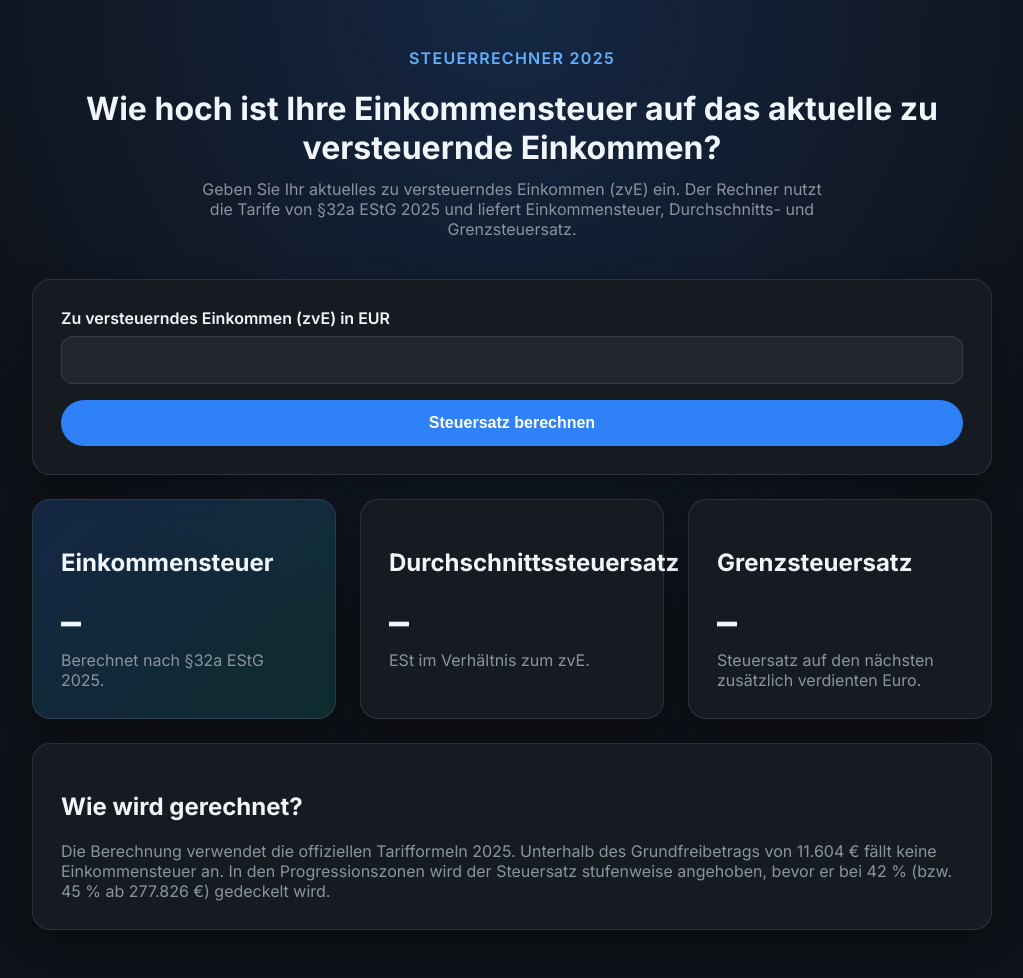
After one commit to magnus-hg/finanzresilienz, a Flask app: page /steuerrechner in a window 1280 px wide. The commit adds this page. Shown: the whole page, without its empty margins (128-1151 px from the left). Run offline with Flask 3, Linux system fonts and the light colour scheme.

Commit message:
Add income tax calculator page

```diff
--- a/app.py
+++ b/app.py
@@ -16,6 +16,62 @@ from utils import MAX_AMORTIZATION_YEARS, mortgage_schedule
 DEFAULT_INTEREST_RATE = 0.01
 DEFAULT_TILGUNG_RATE = 0.04
 ADDITIONAL_COST_RATE = 0.105
+
+
+def est_2025(zve: float) -> float:
+    """
+    Einkommensteuer 2025 nach §32a EStG
+    zvE = zu versteuerndes Einkommen
+    Returns: tax amount (ESt)
+    """
+
+    y = (zve - 11_604) / 10_000
+    z = (zve - 17_005) / 10_000
+
+    if zve <= 11_604:
+        tax = 0
+
+    elif zve <= 17_005:  # Progression Zone 1
+        tax = (922.98 * y + 1_400) * y
+
+    elif zve <= 66_760:  # Progression Zone 2
+        tax = (181.19 * z + 2_397) * z + 1_028
+
+    elif zve <= 277_825:  # 42% zone
+        tax = 0.42 * zve - 10_887.29
+
+    else:  # 45% zone
+        tax = 0.45 * zve - 19_322.04
+
+    return tax
+
+
+def tax_rates(zve: float) -> Tuple[float, float, float]:
+    """
+    Returns:
+      est: Einkommensteuer
+      avg_rate: Durchschnittssteuersatz (in %)
+      marginal_rate: Grenzsteuersatz (in %)
+    """
+
+    est = est_2025(zve)
+
+    avg_rate = est / zve * 100 if zve > 0 else 0
+
+    if zve <= 11_604:
+        marginal = 0
+    elif zve <= 17_005:
+        y = (zve - 11_604) / 10_000
+        marginal = (2 * 922.98 * y + 1_400) / 10_000 * 100
+    elif zve <= 66_760:
+        z = (zve - 17_005) / 10_000
+        marginal = (2 * 181.19 * z + 2_397) / 10_000 * 100
+    elif zve <= 277_825:
+        marginal = 42
+    else:
+        marginal = 45
+
+    return est, avg_rate, marginal
 
 
 app = Flask(__name__, static_folder="static", template_folder="templates")
@@ -462,6 +518,23 @@ def average_rent():
     })
 
 
+@app.route("/api/tax", methods=["POST"])
+def calculate_tax():
+    payload = request.get_json(silent=True) or {}
+    zve = max(_json_float(payload, "zve", 0.0), 0.0)
+
+    est, avg_rate, marginal_rate = tax_rates(zve)
+
+    return jsonify(
+        {
+            "zve": zve,
+            "est": round(est, 2),
+            "avg_rate": round(avg_rate, 2),
+            "marginal_rate": round(marginal_rate, 2),
+        }
+    )
+
+
 @app.route("/api/vermietung/simulation", methods=["POST"])
 def buy_to_let_simulation():
     payload = request.get_json(silent=True) or {}
@@ -527,5 +600,10 @@ def buy_to_let_page():
     return render_template("vermietungsrechner.html")
 
 
+@app.route("/steuerrechner")
+def tax_page():
+    return render_template("steuerrechner.html")
+
+
 if __name__ == "__main__":
     app.run(host="0.0.0.0", port=8000, debug=True)
--- /dev/null
+++ b/static/js/steuerrechner.js
@@ -0,0 +1,60 @@
+(function () {
+  const form = document.getElementById('tax-form');
+  const zveInput = document.getElementById('zve');
+  const taxAmountEl = document.getElementById('tax-amount');
+  const avgRateEl = document.getElementById('avg-rate');
+  const marginalRateEl = document.getElementById('marginal-rate');
+
+  const currencyFormatter = new Intl.NumberFormat('de-DE', {
+    style: 'currency',
+    currency: 'EUR',
+    maximumFractionDigits: 2,
+  });
+
+  function formatPercentage(value) {
+    return `${value.toFixed(2)} %`;
+  }
+
+  function populateFromStorage() {
+    const stored = window.userDataStore?.load?.() || {};
+    if (stored.zve !== undefined) {
+      zveInput.value = stored.zve;
+    }
+  }
+
+  async function handleSubmit(event) {
+    event.preventDefault();
+    const zve = parseFloat(zveInput.value);
+    if (Number.isNaN(zve) || zve < 0) {
+      alert('Bitte ein gültiges zu versteuerndes Einkommen eingeben.');
+      return;
+    }
+
+    try {
+      const response = await fetch('/api/tax', {
+        method: 'POST',
+        headers: {
+          'Content-Type': 'application/json',
+        },
+        body: JSON.stringify({ zve }),
+      });
+
+      if (!response.ok) {
+        throw new Error('Fehler bei der Berechnung.');
+      }
+
+      const data = await response.json();
+      taxAmountEl.textContent = currencyFormatter.format(data.est);
+      avgRateEl.textContent = formatPercentage(data.avg_rate);
+      marginalRateEl.textContent = formatPercentage(data.marginal_rate);
+
+      window.userDataStore?.save?.({ zve });
+    } catch (error) {
+      console.error(error);
+      alert('Die Steuerberechnung ist fehlgeschlagen. Bitte erneut versuchen.');
+    }
+  }
+
+  populateFromStorage();
+  form.addEventListener('submit', handleSubmit);
+})();
--- /dev/null
+++ b/templates/steuerrechner.html
@@ -0,0 +1,67 @@
+<!DOCTYPE html>
+<html lang="de">
+<head>
+  <meta charset="UTF-8" />
+  <meta name="viewport" content="width=device-width, initial-scale=1.0" />
+  <title>Steuerrechner – Aktueller Grenz- und Durchschnittssteuersatz</title>
+  <link rel="preconnect" href="https://fonts.googleapis.com" />
+  <link rel="preconnect" href="https://fonts.gstatic.com" crossorigin />
+  <link
+    href="https://fonts.googleapis.com/css2?family=Inter:wght@400;500;600;700&display=swap"
+    rel="stylesheet"
+  />
+  <link rel="stylesheet" href="{{ url_for('static', filename='css/styles.css') }}" />
+</head>
+<body>
+  <main class="container">
+    <header>
+      <p class="eyebrow">Steuerrechner 2025</p>
+      <h1>Wie hoch ist Ihre Einkommensteuer auf das aktuelle zu versteuernde Einkommen?</h1>
+      <p>
+        Geben Sie Ihr aktuelles zu versteuerndes Einkommen (zvE) ein. Der Rechner nutzt die
+        Tarife von §32a EStG 2025 und liefert Einkommensteuer, Durchschnitts- und Grenzsteuersatz.
+      </p>
+    </header>
+
+    <section class="card">
+      <form id="tax-form" novalidate>
+        <div class="field">
+          <label for="zve">Zu versteuerndes Einkommen (zvE) in EUR</label>
+          <input type="number" id="zve" name="zve" min="0" step="100" required />
+        </div>
+        <button type="submit" class="primary">Steuersatz berechnen</button>
+      </form>
+    </section>
+
+    <section class="results-grid">
+      <article class="card highlight">
+        <h2>Einkommensteuer</h2>
+        <p id="tax-amount" class="value">–</p>
+        <p class="muted">Berechnet nach §32a EStG 2025.</p>
+      </article>
+      <article class="card">
+        <h2>Durchschnittssteuersatz</h2>
+        <p id="avg-rate" class="value">–</p>
+        <p class="muted">ESt im Verhältnis zum zvE.</p>
+      </article>
+      <article class="card">
+        <h2>Grenzsteuersatz</h2>
+        <p id="marginal-rate" class="value">–</p>
+        <p class="muted">Steuersatz auf den nächsten zusätzlich verdienten Euro.</p>
+      </article>
+    </section>
+
+    <section class="card">
+      <h2>Wie wird gerechnet?</h2>
+      <p class="muted">
+        Die Berechnung verwendet die offiziellen Tarifformeln 2025. Unterhalb des Grundfreibetrags von
+        11.604&nbsp;€ fällt keine Einkommensteuer an. In den Progressionszonen wird der Steuersatz
+        stufenweise angehoben, bevor er bei 42&nbsp;% (bzw. 45&nbsp;% ab 277.826&nbsp;€) gedeckelt wird.
+      </p>
+    </section>
+  </main>
+
+  <script src="{{ url_for('static', filename='js/storage.js') }}"></script>
+  <script src="{{ url_for('static', filename='js/steuerrechner.js') }}"></script>
+</body>
+</html>
```
Also changed, not shown: templates/index.html (+10 -0 lines).
